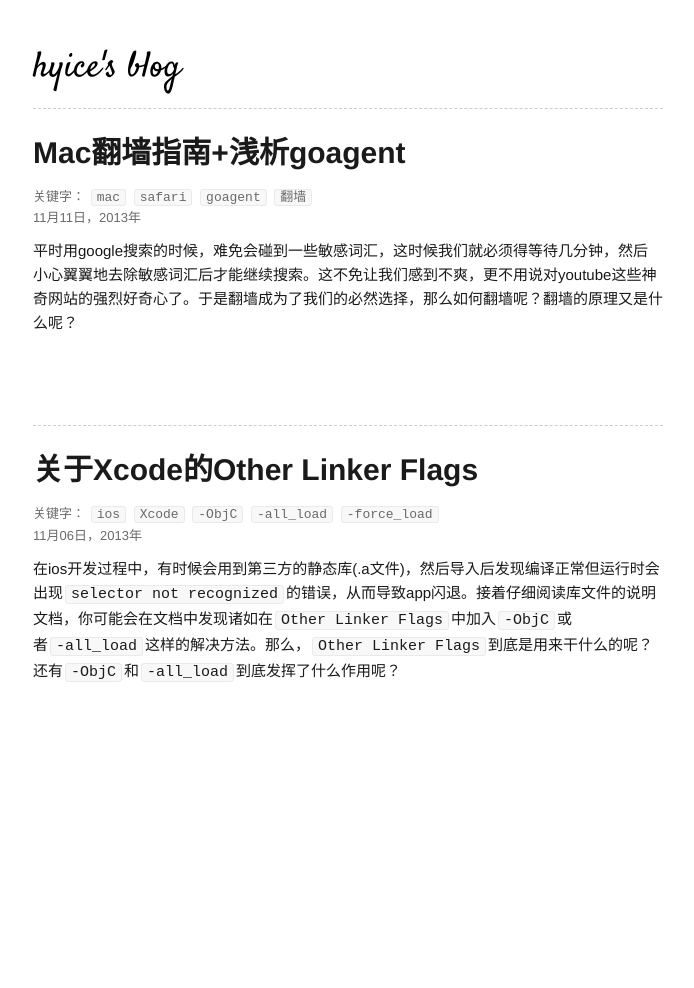
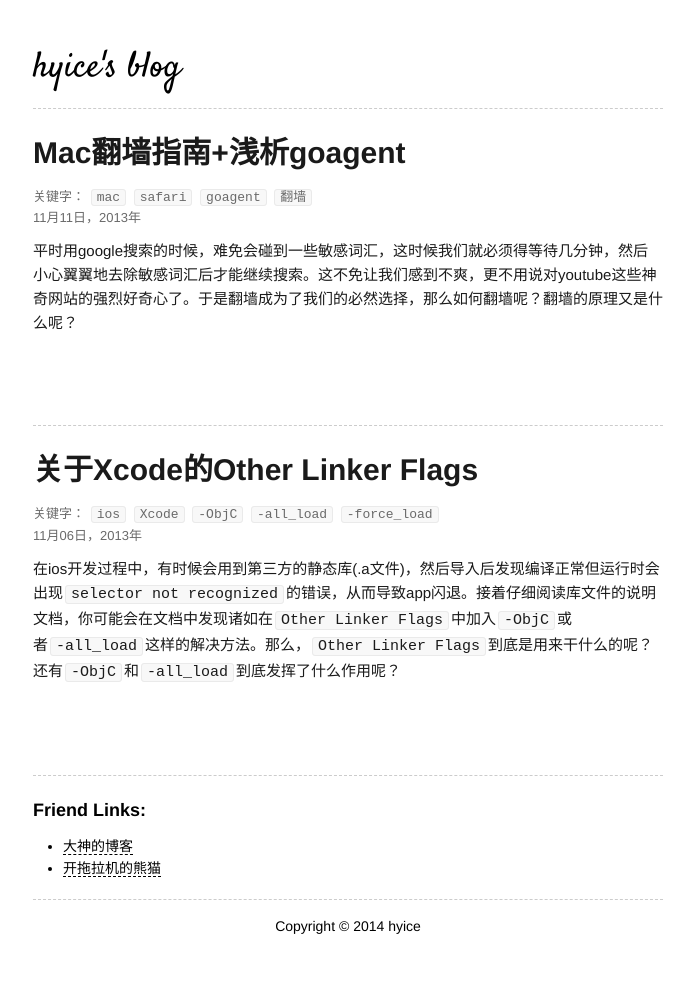
Before and after one commit to hyice/hyice.github.io, a Jekyll site: the page built from index.html, in a window 1280 px wide. Shown: the whole page, without its empty margins (292-986 px from the left). Built offline with Jekyll 4.4.1, drawn with Linux system fonts in a browser that asks for light colours; Markdown is read by kramdown in place of the engine named in the settings; before the commit the page ends 900 px from its top, so only the background shows below that.

Commit message:
add friend links

```diff
--- a/_layouts/default.html
+++ b/_layouts/default.html
@@ -16,7 +16,16 @@
           </div>
 
           {{ content }}
-          <dic class="footer"></div>
+          <div class="friendlink">
+            <h3>Friend Links:</h3>
+            <ul>
+              <li><a href="http://www.nilennoct.com">大神的博客</a></li>
+              <li><a href="http://panda.zjutv.com">开拖拉机的熊猫</a></li>
+            </ul>
+          </div>
+          <div class="footer">
+            <p>Copyright © 2014 hyice<p>
+          </div>
         </div>
 
     </body>
--- a/css/plainStyle.css
+++ b/css/plainStyle.css
@@ -7,7 +7,7 @@ body
     padding-bottom: 10px;
     background-color: white;
     padding: 30px;
-    width: 630px;
+    max-width: 630px;
     margin: 0 auto;
   }
 
@@ -188,3 +188,15 @@ div.shortIntro a:hover {
   color: #165fa6;
   border-bottom: 1px dashed #165fa6;
 }
+
+div.friendlink {
+
+  border-top: 1px dashed #cccccc;
+  border-bottom: 1px dashed #cccccc;
+}
+
+div.footer{
+
+  margin-top: 15px;
+  text-align: center;
+}
```
Also changed, not shown: index.html (indentation only).
